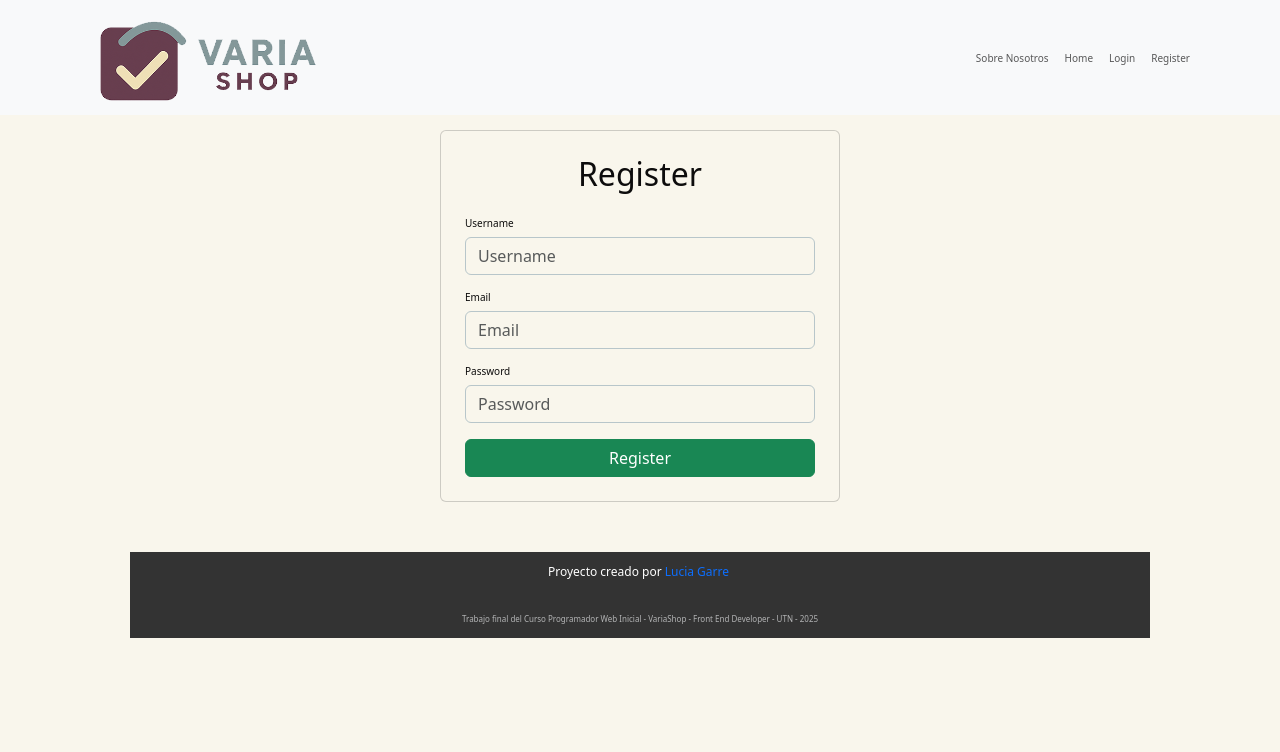
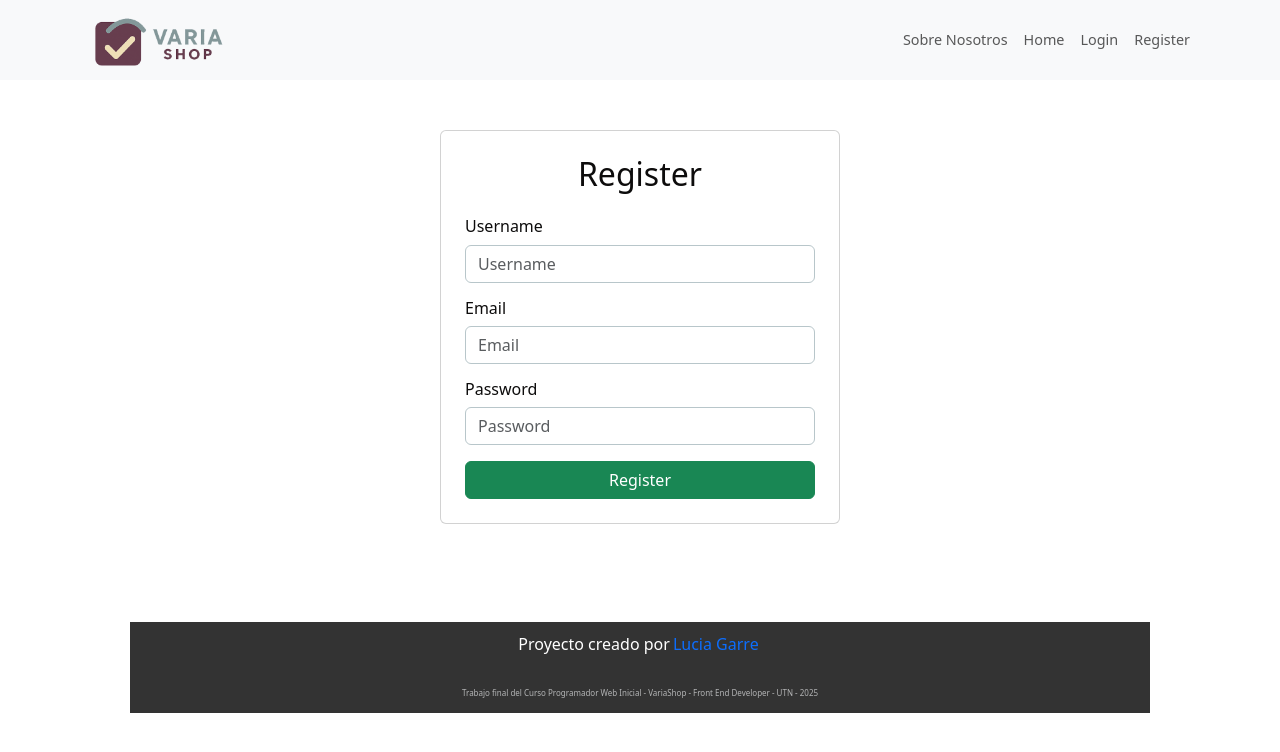
Before and after one commit to lucg-gith/varia-shop, a React (Vite) app: page /register in a window 1280 px wide. Shown: the top 752 px of the page. Built offline with nearby package versions, Linux system fonts and the light colour scheme.

Commit message:
styles & content all pages with boostrap and classes

```diff
--- a/src/components/Footer.jsx
+++ b/src/components/Footer.jsx
@@ -2,7 +2,7 @@ import "../styles/components/Footer.css";
 
 const Footer = () => {
   return (
-    <footer>
+    <footer className="mt-5">
       <p style={{ color: "white" }}>
         Proyecto creado por
         {/* TODO STYLE: Add padding to the para  graph */}
--- a/src/components/Header.jsx
+++ b/src/components/Header.jsx
@@ -55,13 +55,12 @@ const Header = () => {
                       Dashboard
                     </Link>
                   </li>
-                  <li className="nav-item">
-                    <button
-                      className="btn btn-outline-primary ms-2"
-                      onClick={logout}
-                    >
-                      End session
-                    </button>
+                  <li className="nav-item border rounded">
+                    <div className="nav-link">
+                      <button className="btn-reset " onClick={logout}>
+                        End session
+                      </button>
+                    </div>
                   </li>
                 </>
               ) : (
--- a/src/pages/Dashboard.jsx
+++ b/src/pages/Dashboard.jsx
@@ -26,7 +26,7 @@ const Dashboard = () => {
       return;
     }
 
-    // Validar URL solo si el campo no está vacío
+    // NOTA: Validar URL solo si el campo no está vacío
     if (image && !/^https?:\/\/.+\..+/.test(image)) {
       setError("La URL de la imagen no es válida");
       return;
@@ -65,7 +65,7 @@ const Dashboard = () => {
 
   return (
     <Layout>
-      <div className="container mt-5">
+      <div className="container ">
         <div
           className="card shadow-sm border-success rounded-4 p-4"
           style={{ maxWidth: "400px", margin: "auto" }}
--- a/src/pages/SobreNosotros.jsx
+++ b/src/pages/SobreNosotros.jsx
@@ -9,8 +9,8 @@ const SobreNosotros = () => {
         </h1>
 
         <section className="mb-4 p-4 rounded-4 bg-body shadow-sm border border-success">
-          <h2 className="h5 px-3 py-1  mb-3">El proyecto</h2>
-          <p className="mb-0 text-muted">
+          <h2 className="h5 px-3 py-1 mb-3 card-title">El proyecto</h2>
+          <p className="mb-0 text-muted card-description">
             Varia Shop es una tienda online de prueba que ofrece un catálogo
             interactivo. El objetivo es demostrar una experiencia de usuario
             fluida y responsive, aplicando gestión de estado, hooks, routing
@@ -19,8 +19,10 @@ const SobreNosotros = () => {
         </section>
 
         <section className="mb-4 p-4 rounded-4 bg-body shadow-sm border border-success">
-          <h2 className="h5 px-3 py-1  mb-3">A quién está dirigido</h2>
-          <p className="mb-0 text-muted">
+          <h2 className="h5 px-3 py-1 mb-3 card-title">
+            A quién está dirigido
+          </h2>
+          <p className="mb-0 text-muted card-description">
             Este proyecto forma parte del Trabajo Final del curso Programador
             Web Inicial de la UTN 2025. Está pensado para la evaluación del
             docente, como referencia para otros estudiantes y como pieza de
@@ -29,11 +31,11 @@ const SobreNosotros = () => {
         </section>
 
         <section className="mb-4 p-4 rounded-4 bg-body shadow-sm border border-success">
-          <h2 className="h5 px-3 py-1 mb-3">
+          <h2 className="h5 px-3 py-1 mb-3 card-title">
             Qué tecnologías o enfoques se usaron
           </h2>
 
-          <ul>
+          <ul className="card-description">
             <li>
               <strong>Entorno de desarrollo:</strong> Visual Studio Code
             </li>
@@ -45,7 +47,7 @@ const SobreNosotros = () => {
               privadas)
             </li>
             <li>
-              <strong>Compilación y empaquetado:</strong> Vite
+              <strong>Compilación:</strong> Vite
             </li>
             <li>
               <strong>Estilos:</strong> Bootstrap, CSS con media queries para
--- a/src/styles/components/footer.css
+++ b/src/styles/components/footer.css
@@ -19,7 +19,6 @@ p {
 
 a {
   padding: 3px;
-  color: #f8f9fa;
 }
 
 a:hover {
--- a/src/styles/components/header.css
+++ b/src/styles/components/header.css
@@ -6,5 +6,5 @@ header {
 }
 
 img {
-  width: 250px;
+  width: 150px;
 }
--- a/src/styles/global.css
+++ b/src/styles/global.css
@@ -1,36 +1,60 @@
 /* Paleta propia */
 :root {
   --vs-offwhite: #f9f6ec;
-  --vs-steel:    #88a1a8;
-  --vs-plum:     #502940;
-  --vs-wine:     #790614;
-  --vs-ink:      #0d0c0c;
+  --vs-steel: #88a1a8;
+  --vs-plum: #502940;
+  --vs-wine: #790614;
+  --vs-ink: #0d0c0c;
 
-
-  --vs-green:    #3E7C59;
+  --vs-green: #3e7c59;
 }
 
 /* Re-root de Bootstrap */
 :root,
 [data-bs-theme="light"] {
-  --bs-primary:      var(--vs-plum);
-  --bs-secondary:    var(--vs-steel);
-  --bs-danger:       var(--vs-wine);
-  --bs-dark:         var(--vs-ink);
-  --bs-success:      var(--vs-green);
-  --bs-success-rgb:  62, 124, 89;
-  --bs-body-bg:      var(--vs-offwhite);
-  --bs-body-color:   var(--vs-ink);
-  --bs-link-color:   var(--vs-plum);
-  --bs-border-color: #b8c6ca; /
+  --bs-primary: var(--vs-plum);
+  --bs-primary-rgb: var(--vs-green);
+  --bs-secondary: var(--vs-steel);
+  --bs-danger: var(--vs-wine);
+  --bs-dark: var(--vs-ink);
+  --bs-success: var(--vs-green);
+  --bs-success-rgb: 62, 124, 89;
+  /* --bs-body-bg:      var(--vs-offwhite); */
+  --bs-body-color: var(--vs-ink);
+  --bs-link-color: var(--vs-plum);
+  --bs-border-color: #b8c6ca;
+
+  /* outline-primary */
+  .btn-outline-primary {
+    --bs-btn-color: var(--vs-green);
+    --bs-btn-border-color: var(--vs-green);
+    --bs-btn-hover-color: #fff;
+    --bs-btn-hover-bg: var(--vs-green);
+    --bs-btn-hover-border-color: var(--vs-green);
+    --bs-btn-focus-shadow-rgb: 13, 110, 253;
+    --bs-btn-active-color: #fff;
+    --bs-btn-active-bg: var(--vs-green);
+    --bs-btn-active-border-color: var(--vs-green);
+    --bs-btn-active-shadow: inset 0 3px 5px rgba(0, 0, 0, 0.125);
+    --bs-btn-disabled-color: var(--vs-green);
+    --bs-btn-disabled-bg: transparent;
+    --bs-btn-disabled-border-color: var(--vs-green);
+    --bs-gradient: none;
+  }
+  /* nav-bar */
+  --bs-nav-link-font-size: 0.9rem;
 }
 
 /* suaves */
 .bg-success-subtle-custom {
   background: color-mix(in oklab, var(--vs-green) 16%, white) !important;
 }
-.text-green   { color: var(--vs-green) !important; }
-.border-green { border-color: var(--vs-green) !important; }
+.text-green {
+  color: var(--vs-green) !important;
+}
+.border-green {
+  border-color: var(--vs-green) !important;
+}
 
 * {
   box-sizing: border-box;
@@ -69,4 +93,34 @@ img {
 }
 
 .theme-wine {
-  color: #7B1733}
+  color: #7b1733;
+}
+
+.theme-green {
+  color: #3e7c59;
+}
+
+.card-title {
+  font-size: 1.2rem;
+}
+
+.card-description {
+  font-size: 1rem;
+}
+
+.btn-reset {
+  all: unset;
+  display: inline-flex;
+  align-items: center;
+  gap: 0.5rem;
+  cursor: pointer;
+  font: inherit;
+  color: inherit;
+  background: transparent;
+  line-height: inherit;
+  -webkit-tap-highlight-color: transparent;
+}
+
+.form-label {
+  font-size: 1rem;
+}
--- a/src/styles/pages/home.css
+++ b/src/styles/pages/home.css
@@ -86,3 +86,15 @@ p {
 
 /* .why-us .feature-card:hover {
 } */
+
+.card-hover {
+  transition: transform 0.15s ease, box-shadow 0.15s ease;
+}
+.card-hover:hover {
+  transform: translateY(-3px);
+  box-shadow: 0 0.5rem 1rem rgba(0, 0, 0, 0.08);
+}
+
+.theme-wine {
+  color: #7b1733;
+}
--- a/src/styles/pages/login.css
+++ b/src/styles/pages/login.css
@@ -0,0 +1,3 @@
+p {
+  font-size: 1rem;
+}
```
Also changed, not shown: src/pages/Home.jsx (+54 -33 lines).
